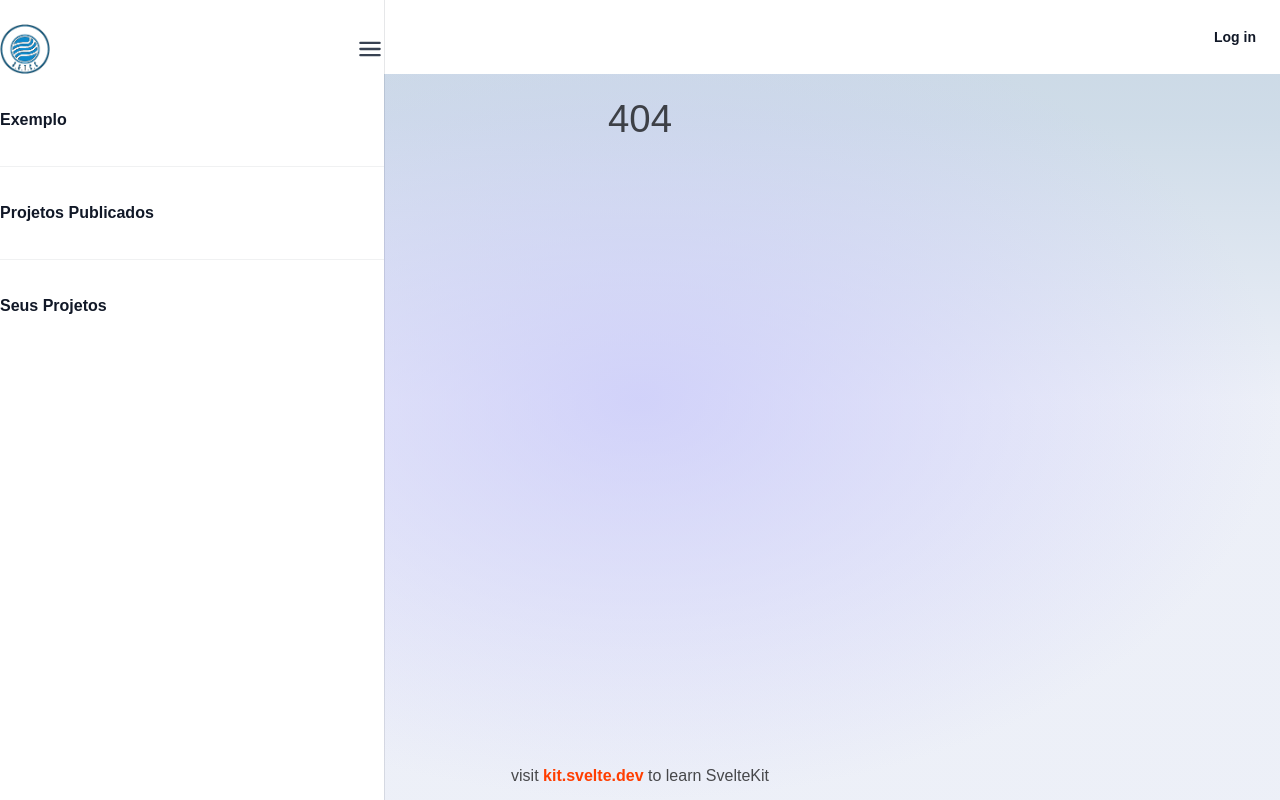
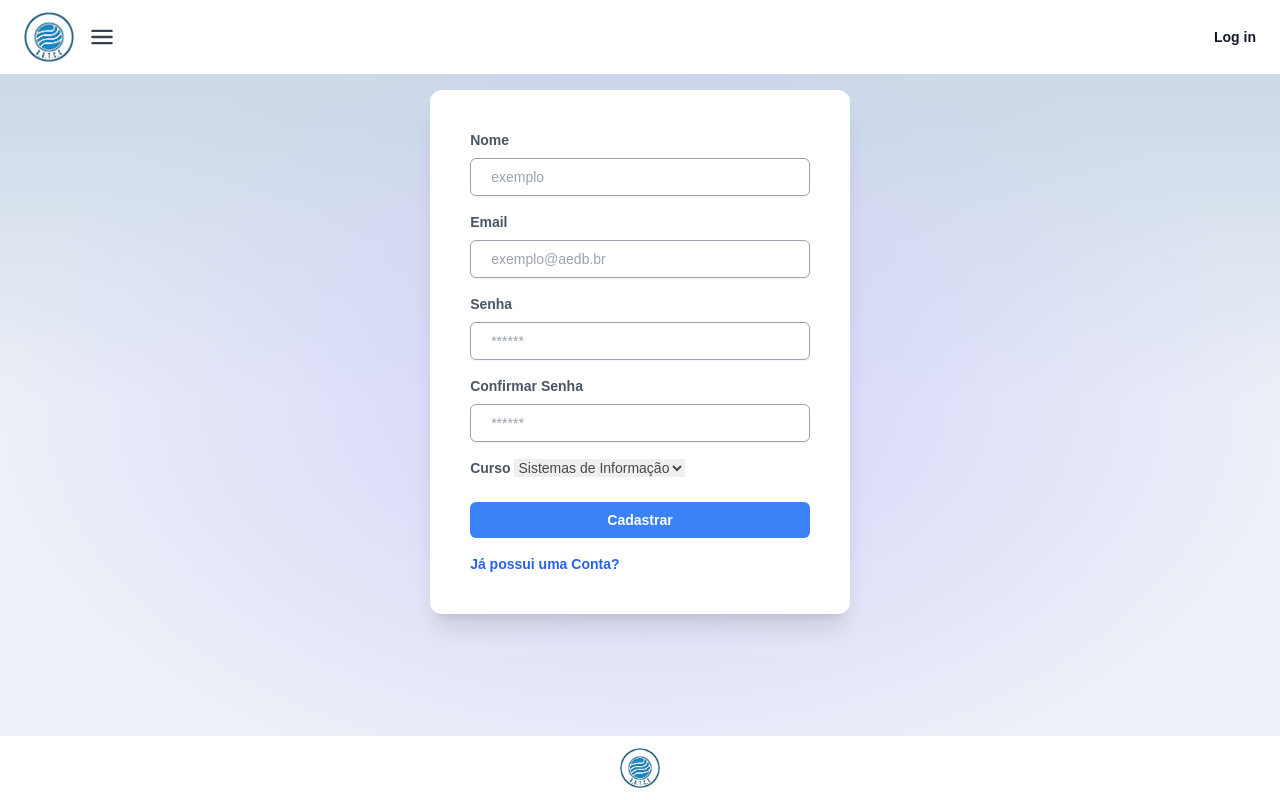
Before and after one commit to gilbertolgs/SistemaTCC-FrontEnd, a SvelteKit app: page /cadastro in a window 1280 px wide. Before the commit this address had no page. Built offline with nearby package versions, Linux system fonts and the light colour scheme.

Commit message:
mais paginas

```diff
--- a/src/components/Header.svelte
+++ b/src/components/Header.svelte
@@ -3,12 +3,8 @@
 
 	let diretorios = [
         {
-            link: '/',
-            nome: 'Exemplo'
-        },
-        {
-            link: '/projetos-publicos',
-            nome: 'Projetos Publicados'
+            link: '/biblioteca',
+            nome: 'Biblioteca de Projetos'
         },
 		{
 			link: '/projetos-pessoais',
@@ -28,12 +24,13 @@
 		{
 			link: '/projetos-pendentes',
 			nome: 'Projetos Pendentes'
-		}
+		},
+
 	]
 
-	let sideMenuActive = ['full', '6'];
+	let sideMenuActive = 'hidden';
 	function openMenu(){
-		sideMenuActive = sideMenuActive[0] == 'full' ? ['0', '0']: ['full', '6'];
+		sideMenuActive = sideMenuActive == 'hidden' ? 'flex' : 'hidden'
 	}
 </script>
 <header class="bg-white">
@@ -55,9 +52,9 @@
 	  </div>
 	</nav>
 	<!-- Mobile menu, show/hide based on menu open state. -->
-	<div class="lg:flex" role="dialog" aria-modal="true">
+	<div class="{sideMenuActive}" role="dialog" aria-modal="true">
 	  <!-- Background backdrop, show/hide based on slide-over state. -->
-	  <div class="fixed inset-y-0 left-0 z-10 w-{sideMenuActive[0]} overflow-y-hidden bg-white px-{sideMenuActive[1]} py-6 sm:max-w-sm sm:ring-1 sm:ring-gray-900/10">
+	  <div class="fixed inset-y-0 left-0 z-10 w-full overflow-y-hidden bg-white px-6 py-6 sm:max-w-sm sm:ring-1 sm:ring-gray-900/10">
 		<div class="flex items-center justify-between">
 		  <a href="/" class="-m-1.5 p-1.5">
 			<span class="sr-only">Your Company</span>
--- a/src/routes/+layout.svelte
+++ b/src/routes/+layout.svelte
@@ -1,5 +1,6 @@
 <script>
 	import Header from '../components/Header.svelte';
+	import logo from '../lib/images/logoVazia.png'
 	import './styles.css';
 </script>
 
@@ -10,8 +11,8 @@
 		<slot />
 	</main>
 
-	<footer>
-		<p>visit <a href="https://kit.svelte.dev">kit.svelte.dev</a> to learn SvelteKit</p>
+	<footer class="bg-white">
+		<img class="h-[40px] w-auto" src="{logo}" alt="">
 	</footer>
 </div>
 
--- /dev/null
+++ b/src/routes/biblioteca/+page.svelte
@@ -0,0 +1,54 @@
+<script lang="ts">
+    import { goto } from '$app/navigation';
+    import logo from '$lib/images/logoVazia.png';
+    let projetos = [
+        {
+            nome: "Projeto 1",
+            descricao: "Lorem ipsum dolor sit amet, consectetur adipiscing elit, sed do eiusmod tempor incididunt ut labore et dolore magna aliqua.",
+            id: 1
+        },
+        {
+            nome: "Projeto 2",
+            descricao: "Lorem ipsum dolor sit amet, consectetur adipiscing elit, sed do eiusmod tempor incididunt ut labore et dolore magna aliqua.",
+            id: 2
+        },
+        {
+            nome: "Projeto 3",
+            descricao: "Lorem ipsum dolor sit amet, consectetur adipiscing elit, sed do eiusmod tempor incididunt ut labore et dolore magna aliqua.",
+            id: 3
+        }
+    ]
+
+    function openProject(id: number){
+        goto('/projeto');
+    }
+</script>
+<svelte:head>
+	<title>SGTCC - Projetos Publicados</title>
+	<meta name="description" content="Svelte demo app" />
+</svelte:head>
+
+<div class="flex items-center">
+    <div class="shadow-sm my-8 relative rounded-xl overflow-auto bg-slate-50">
+        <table class="border-collapse table-auto w-full text-sm my-3">
+            <thead class="">
+                <tr>
+                    <th>Nome</th>
+                    <th>Descricao</th>
+                </tr>
+            </thead>
+            <tbody class="bg-white dark:bg-slate-800">
+                {#each projetos as projeto}
+                <tr class="hover:bg-slate-100 dark:hover:bg-slate-700 cursor-pointer" on:click={() => {openProject(projeto.id)} }>
+                        <th class="border-b border-slate-100 dark:border-slate-700 p-4 pl-8 text-slate-500 dark:text-slate-400">
+                            <p>{projeto.nome}</p>
+                        </th>
+                        <th class="border-b border-slate-100 dark:border-slate-700 p-4 pl-8 text-slate-500 dark:text-slate-400">
+                            <p>{projeto.descricao}</p>
+                        </th>
+                    </tr>
+                {/each}
+            </tbody>
+        </table>
+    </div>
+</div>
--- /dev/null
+++ b/src/routes/biblioteca/+page.ts
@@ -0,0 +1,9 @@
+import { dev } from '$app/environment';
+
+// we don't need any JS on this page, though we'll load
+// it in dev so that we get hot module replacement
+export const csr = dev;
+
+// since there's no dynamic data here, we can prerender
+// it so that it gets served as a static asset in production
+export const prerender = true;
--- /dev/null
+++ b/src/routes/cadastro/+page.svelte
@@ -0,0 +1,54 @@
+<script lang="ts">
+    let cursos = [
+        {
+            id: 1,
+            nome: 'Sistemas de Informação'
+        },
+        {
+            id: 2,
+            nome: 'Administração'
+        },
+    ]
+</script>
+
+<svelte:head>
+	<title>SGTCC - Cadastro</title>
+	<meta name="description" content="Svelte demo app" />
+</svelte:head>
+
+<div class="flex items-center">
+    <div class="h-max mx-auto flex flex-col items-center">
+        <div class="bg-white shadow-xl p-10 flex flex-col gap-4 text-sm rounded-xl">
+            <div>
+                <label class="text-gray-600 font-bold inline-block pb-2" for="text">Nome</label>
+                <input required class="border border-gray-400 focus:outline-slate-400 rounded-md w-full shadow-sm px-5 py-2" type="text" name="text" placeholder="exemplo">
+            </div>
+            <div>
+                <label class="text-gray-600 font-bold inline-block pb-2" for="email">Email</label>
+                <input required class="border border-gray-400 focus:outline-slate-400 rounded-md w-full shadow-sm px-5 py-2" type="email" name="email" placeholder="exemplo@aedb.br">
+            </div>
+            <div>
+                <label class="text-gray-600 font-bold inline-block pb-2" for="password">Senha</label>
+                <input required class="border border-gray-400 focus:outline-slate-400 rounded-md w-full shadow-sm px-5 py-2" type="password" name="password" placeholder="******">
+            </div>
+            <div>
+                <label class="text-gray-600 font-bold inline-block pb-2" for="password">Confirmar Senha</label>
+                <input required class="border border-gray-400 focus:outline-slate-400 rounded-md w-full shadow-sm px-5 py-2" type="password" name="password" placeholder="******">
+            </div>
+            <div>
+                <label class="text-gray-600 font-bold inline-block pb-2" for="text">Curso</label>
+                <select name="" id="">
+                    {#each cursos as curso}
+                        <option value="{curso.id}">{curso.nome}</option>
+                    {/each}
+                </select>
+            </div>
+            <div>
+                <input class="bg-primary w-full py-2 rounded-md text-white font-bold cursor-pointer bg-blue-500 hover:bg-[#181196]" type="submit" value="Cadastrar" >
+            </div>
+            <div>
+                <a href="/login" class="font-bold text-blue-600">Já possui uma Conta?</a>
+            </div>
+        </div>
+    </div>
+</div>
--- /dev/null
+++ b/src/routes/cadastro/+page.ts
@@ -0,0 +1,9 @@
+import { dev } from '$app/environment';
+
+// we don't need any JS on this page, though we'll load
+// it in dev so that we get hot module replacement
+export const csr = dev;
+
+// since there's no dynamic data here, we can prerender
+// it so that it gets served as a static asset in production
+export const prerender = true;
--- a/src/routes/login/+page.svelte
+++ b/src/routes/login/+page.svelte
@@ -29,15 +29,10 @@
                 </div>
             </div>
             <div>
-                <input class="bg-primary w-full py-2 rounded-md text-white font-bold cursor-pointer hover:bg-[#181196]" type="submit" value="Login" >
+                <input class="bg-primary w-full py-2 rounded-md text-white font-bold cursor-pointer bg-blue-500 hover:bg-[#181196]" type="submit" value="Login" >
             </div>
             <div>
-                <p class="text-center">Faça o login usando sua conta.</p>
-            </div>
-            <div class="flex place-content-center">
-                <button class="cursor-pointer hover:bg-[#eeeeee] rounded-xl">
-                    <img src="https://www.google.com/favicon.ico" alt="Google Logo" class="">
-                </button>
+                <a href="/cadastro" class="font-bold text-blue-600">Criar Conta</a>
             </div>
         </div>
     </div>
--- /dev/null
+++ b/src/routes/projeto/+page.svelte
@@ -0,0 +1,25 @@
+<script lang="ts">
+    let projeto = {
+        id: 1,
+        nome: 'Projeto 1',
+        descricao: 'Lorem ipsum'
+    }
+</script>
+
+<svelte:head>
+	<title>SGTCC - {projeto.nome}</title>
+	<meta name="description" content="Svelte demo app" />
+</svelte:head>
+
+<div class="flex items-center">
+    <div class="h-max mx-auto flex flex-col items-center">
+        <div class="bg-white shadow-xl p-10 flex flex-col gap-4 text-sm rounded-xl">
+            <div>
+                <h1 class="text-gray-600 font-bold inline-block pb-2">{projeto.nome}</h1>
+            </div>
+            <div>
+                <p class="text-gray-600 font-bold inline-block pb-2">{projeto.descricao}</p>
+            </div>
+        </div>
+    </div>
+</div>
--- /dev/null
+++ b/src/routes/projeto/+page.ts
@@ -0,0 +1,9 @@
+import { dev } from '$app/environment';
+
+// we don't need any JS on this page, though we'll load
+// it in dev so that we get hot module replacement
+export const csr = dev;
+
+// since there's no dynamic data here, we can prerender
+// it so that it gets served as a static asset in production
+export const prerender = true;
```
